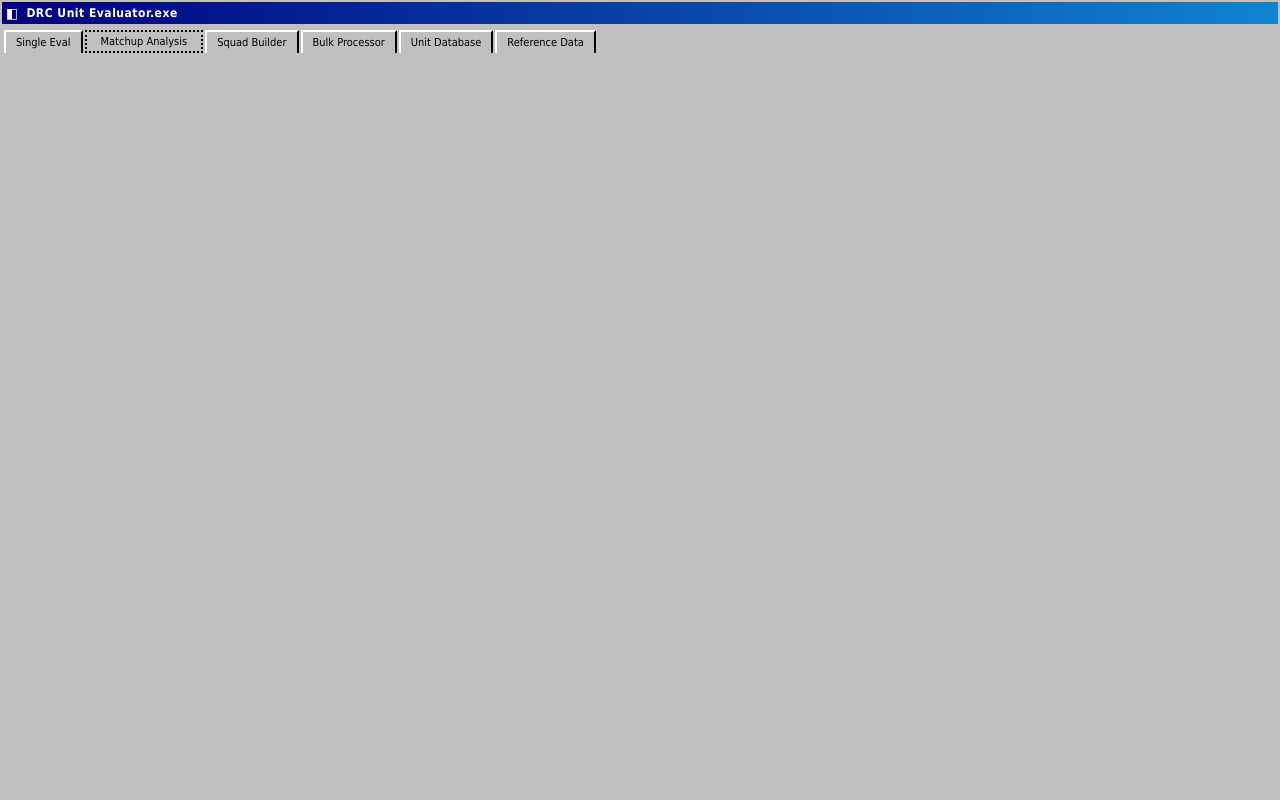
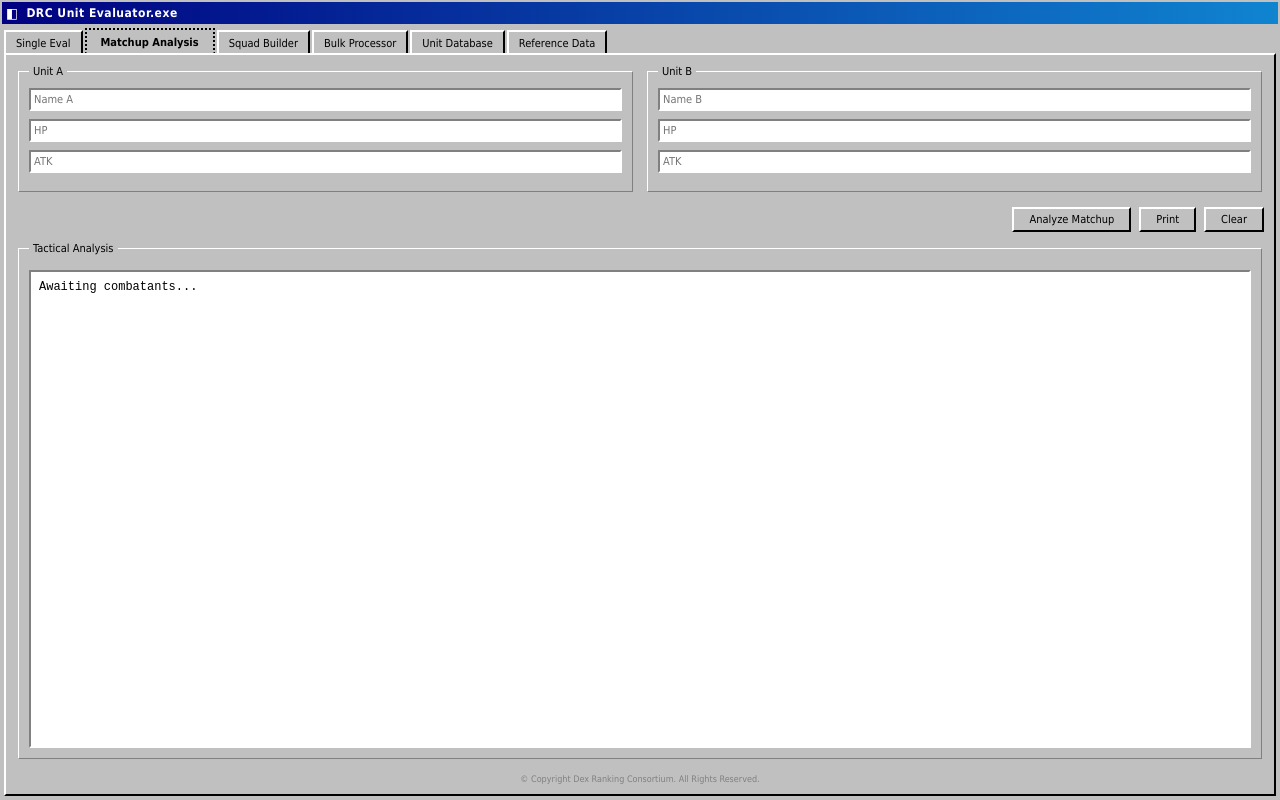
Before and after one commit to 1neplex/drc-calculator, a plain HTML site: page index.html in a window 1280 px wide. Both pictures are taken after a click on the button "Matchup Analysis". Drawn offline with Linux system fonts and the light colour scheme.

Commit message:
DRC Calculator V1.5.1
Fixed Matchup Analysis

```diff
--- a/index.html
+++ b/index.html
@@ -393,6 +393,38 @@
                 <div id="session-history" class="history-box">Session initialized...</div>
             </fieldset>
 
+            <div class="footer-text">
+                © Copyright Dex Ranking Consortium. All Rights Reserved.
+            </div>
+        </div>
+
+        <!-- Matchup Tab -->
+        <div id="tab-matchup" class="tab-content">
+            <div class="matchup-grid">
+                <fieldset>
+                    <legend>Unit A</legend>
+                    <div class="form-row"><input type="text" id="mu-name-a" placeholder="Name A" style="width:100%; box-sizing: border-box;"></div>
+                    <div class="form-row"><input type="number" id="mu-hp-a" placeholder="HP" style="width:100%; box-sizing: border-box;"></div>
+                    <div class="form-row"><input type="number" id="mu-atk-a" placeholder="ATK" style="width:100%; box-sizing: border-box;"></div>
+                </fieldset>
+                <fieldset>
+                    <legend>Unit B</legend>
+                    <div class="form-row"><input type="text" id="mu-name-b" placeholder="Name B" style="width:100%; box-sizing: border-box;"></div>
+                    <div class="form-row"><input type="number" id="mu-hp-b" placeholder="HP" style="width:100%; box-sizing: border-box;"></div>
+                    <div class="form-row"><input type="number" id="mu-atk-b" placeholder="ATK" style="width:100%; box-sizing: border-box;"></div>
+                </fieldset>
+            </div>
+            <div class="button-row">
+                <button onclick="calculateMatchup()">Analyze Matchup</button>
+                <button onclick="window.print()">Print</button>
+                <button onclick="clearMatchup()">Clear</button>
+            </div>
+            <fieldset class="expand-fieldset">
+                <legend>Tactical Analysis</legend>
+                <div id="matchup-results" class="result-box" style="min-height: 110px;">
+                    Awaiting combatants...
+                </div>
+            </fieldset>
             <div class="footer-text">
                 © Copyright Dex Ranking Consortium. All Rights Reserved.
             </div>
```
